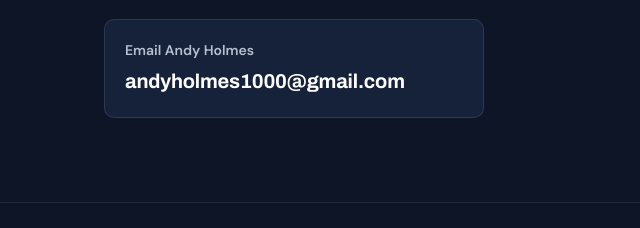
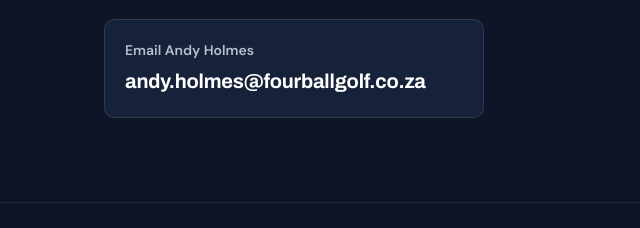
Before and after one commit to andyholmes1000-ai/fourballgolf-site, a plain HTML site: page index.html in a window 1280 px wide. Shown: the part 3620-3848 px from the top of the page, 0-640 px from the left. Drawn offline with Linux system fonts and the light colour scheme.

Commit message:
Contact email: andy.holmes@fourballgolf.co.za
Co-Authored-By: Claude Opus 5.5 <noreply@anthropic.com>
Claude-Session: https://claude.ai/code/session_013cEo8pAXTh1TSVtUWnLLip

```diff
--- a/index.html
+++ b/index.html
@@ -233,7 +233,7 @@ footer .wrap{display:flex;gap:12px 28px;flex-wrap:wrap;justify-content:space-bet
     <h2 style="margin-top:8px">Would this work at your club?</h2>
     <p class="lede">We are looking for a small group of Western Cape clubs for the first pilot. Have a look at the prototype, then tell us what you think.</p>
     <div class="ways">
-      <a class="way" href="mailto:andyholmes1000@gmail.com?subject=Fourball"><small>Email Andy Holmes</small><b>andyholmes1000@gmail.com</b></a>
+      <a class="way" href="mailto:andy.holmes@fourballgolf.co.za?subject=Fourball"><small>Email Andy Holmes</small><b>andy.holmes@fourballgolf.co.za</b></a>
     </div>
   </div>
 </section>
```
